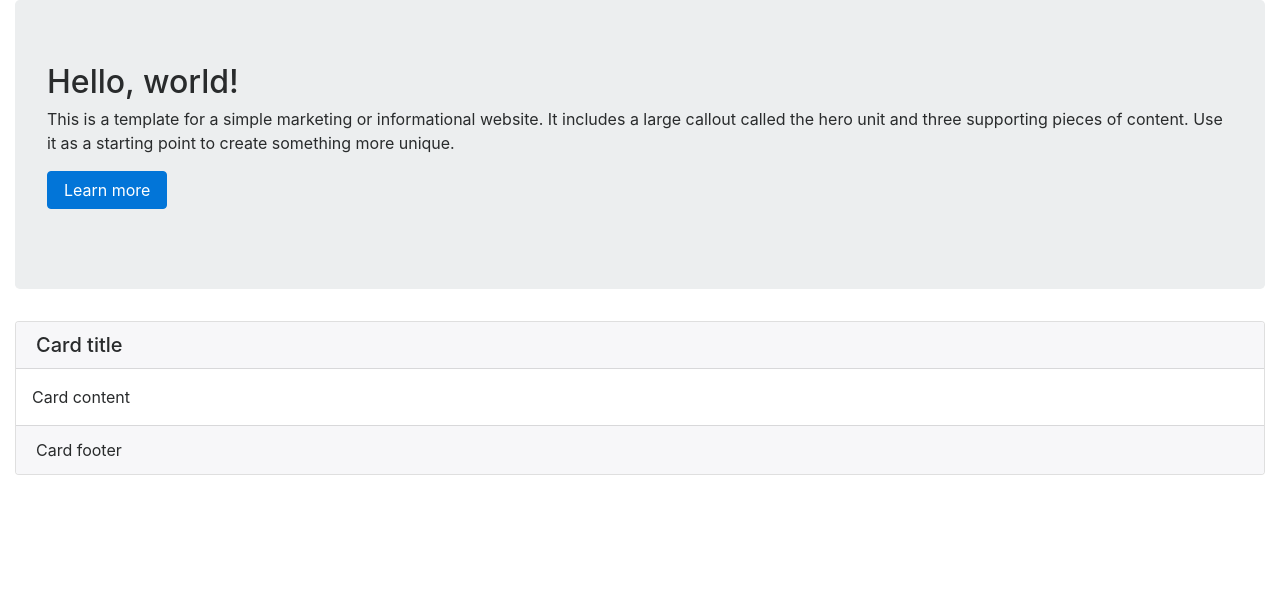
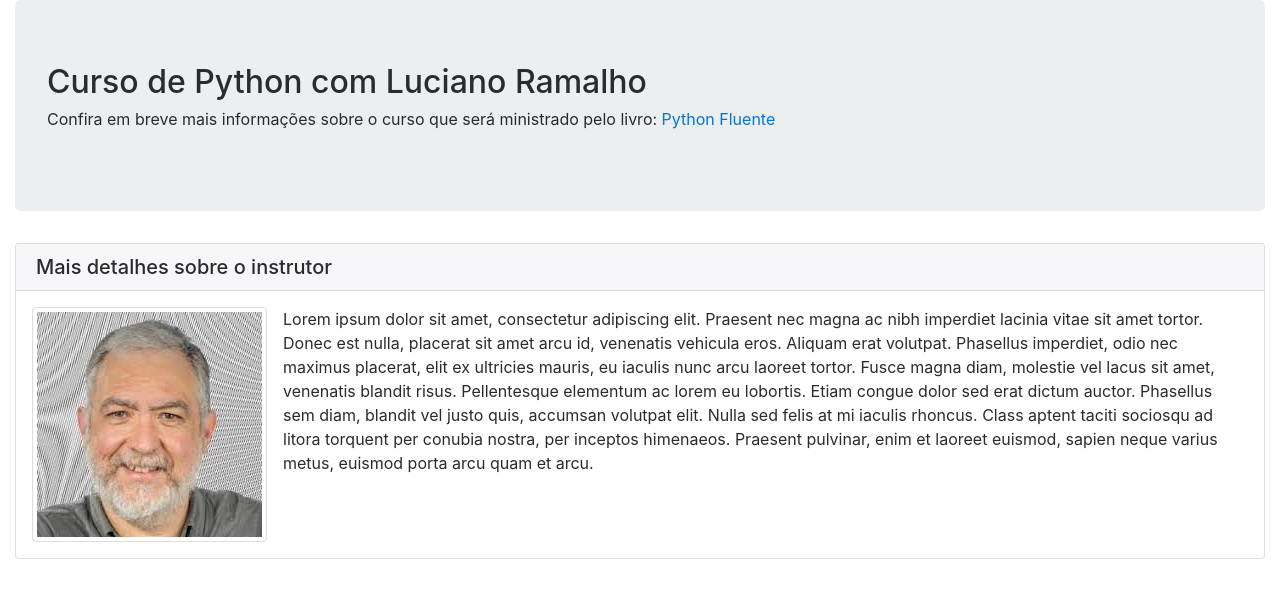
Before and after one commit to lu1zibrahim/DjangoPP, a Django app: page / in a window 1280 px wide. Shown: the part 54-652 px from the top of the page. Run offline with Django 3.2, Linux system fonts and the light colour scheme; some libraries are stand-ins or nearby versions.

Commit message:
Criada a estrutura básica da home.

```diff
--- a/base/templates/base/home.html
+++ b/base/templates/base/home.html
@@ -10,6 +10,7 @@
 
     <meta name="description" content="Página do curso Python Pro">
     <meta name="author" content="Luiz">
+	<link rel="icon" type="image/png" href="https://pypro.s3.amazonaws.com/static/img/favicon.png" />
 	<link href="https://cdn.jsdelivr.net/npm/bootstrap@5.1.3/dist/css/bootstrap.min.css" rel="stylesheet" integrity="sha384-1BmE4kWBq78iYhFldvKuhfTAU6auU8tT94WrHftjDbrCEXSU1oBoqyl2QvZ6jIW3" crossorigin="anonymous">
 	<script src="https://cdn.jsdelivr.net/npm/bootstrap@5.1.3/dist/js/bootstrap.bundle.min.js" integrity="sha384-ka7Sk0Gln4gmtz2MlQnikT1wXgYsOg+OMhuP+IlRH9sENBO0LRn5q+8nbTov4+1p" crossorigin="anonymous"></script>
     <link href="{% static 'css/bootstrap.min.css' %}" rel="stylesheet">
@@ -36,14 +37,13 @@
 			</nav>
 			<div class="jumbotron">
 				<h2>
-					Hello, world!
+					Curso de Python com Luciano Ramalho
 				</h2>
 				<p>
-					This is a template for a simple marketing or informational website. It includes a large callout called the hero unit and three supporting pieces of content. Use it as a starting point to create something more unique.
+					Confira em breve mais informações sobre o curso que será ministrado pelo livro:
+					<a href="https://www.amazon.com.br/Python-Fluente-Programa%C3%A7%C3%A3o-Concisa-Eficaz/dp/857522462X" taget="_blank"> Python Fluente</a>
 				</p>
-				<p>
-					<a class="btn btn-primary btn-large" href="#">Learn more</a>
-				</p>
+
 			</div>
 		</div>
 	</div>
@@ -51,15 +51,14 @@
 		<div class="col-md-12">
 			<div class="card">
 				<h5 class="card-header">
-					Card title
+					Mais detalhes sobre o instrutor
 				</h5>
 				<div class="card-body">
 					<p class="card-text">
-						Card content
+						<img src=" {% static 'img/luciano-ramalho.jfif' %} " alt="foto de luciano ramalho" class="img-thumbnail float-start mr-3">
+
+						Lorem ipsum dolor sit amet, consectetur adipiscing elit. Praesent nec magna ac nibh imperdiet lacinia vitae sit amet tortor. Donec est nulla, placerat sit amet arcu id, venenatis vehicula eros. Aliquam erat volutpat. Phasellus imperdiet, odio nec maximus placerat, elit ex ultricies mauris, eu iaculis nunc arcu laoreet tortor. Fusce magna diam, molestie vel lacus sit amet, venenatis blandit risus. Pellentesque elementum ac lorem eu lobortis. Etiam congue dolor sed erat dictum auctor. Phasellus sem diam, blandit vel justo quis, accumsan volutpat elit. Nulla sed felis at mi iaculis rhoncus. Class aptent taciti sociosqu ad litora torquent per conubia nostra, per inceptos himenaeos. Praesent pulvinar, enim et laoreet euismod, sapien neque varius metus, euismod porta arcu quam et arcu.
 					</p>
-				</div>
-				<div class="card-footer">
-					Card footer
 				</div>
 			</div>
 		</div>
```
Also changed, not shown: base/static/img/favicon.png (added), base/static/img/luciano-ramalho.jfif (added).
